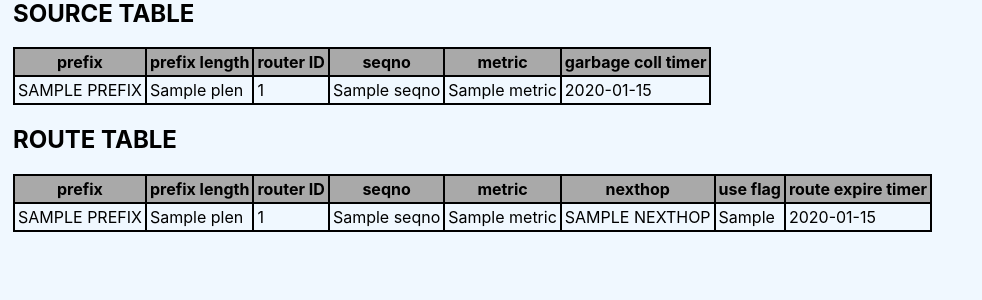
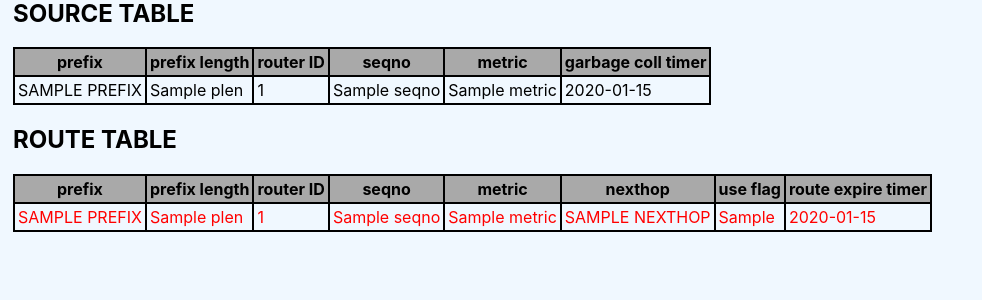
Before and after one commit to roman117pdg/multihop-network-manager, a Flask app: template app/flask_app/templates/node_info.html in a window 1280 px wide. Shown: the part 350-650 px from the top of the page, without its empty margins (0-982 px from the left). Run offline with Flask 2, Linux system fonts and the light colour scheme; the template is opened without the code that fills it: most values are stand-ins (such as "Sample title", 1, 10 or a date in 2020).

Commit message:
Update main.css

```diff
--- a/app/flask_app/static/css/main.css
+++ b/app/flask_app/static/css/main.css
@@ -85,3 +85,10 @@ img {
 .uppercase {
   text-transform: uppercase
 }
+
+.green_txt {
+  color: green;
+}
+.red_txt {
+  color: red;
+}
```
